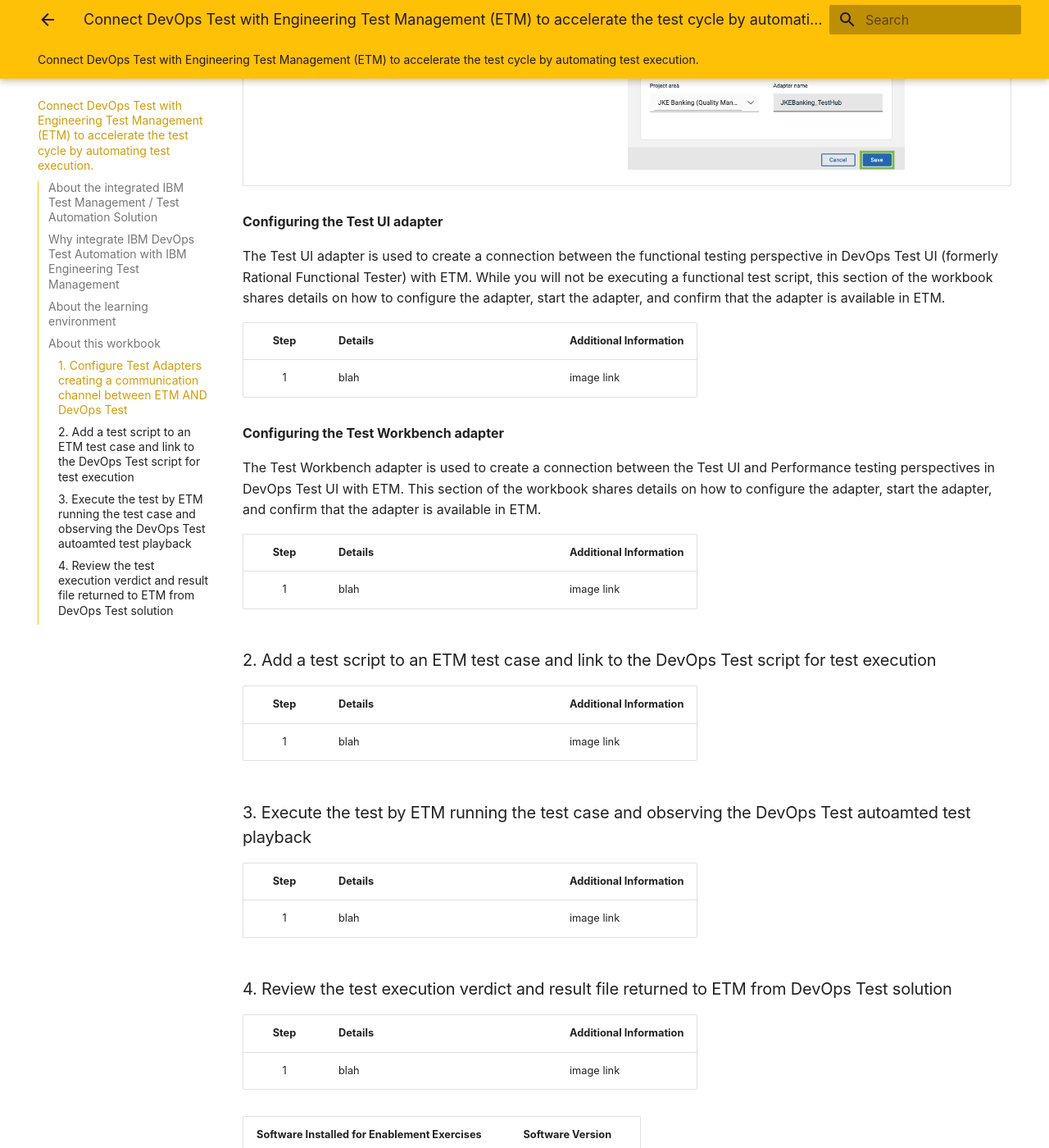
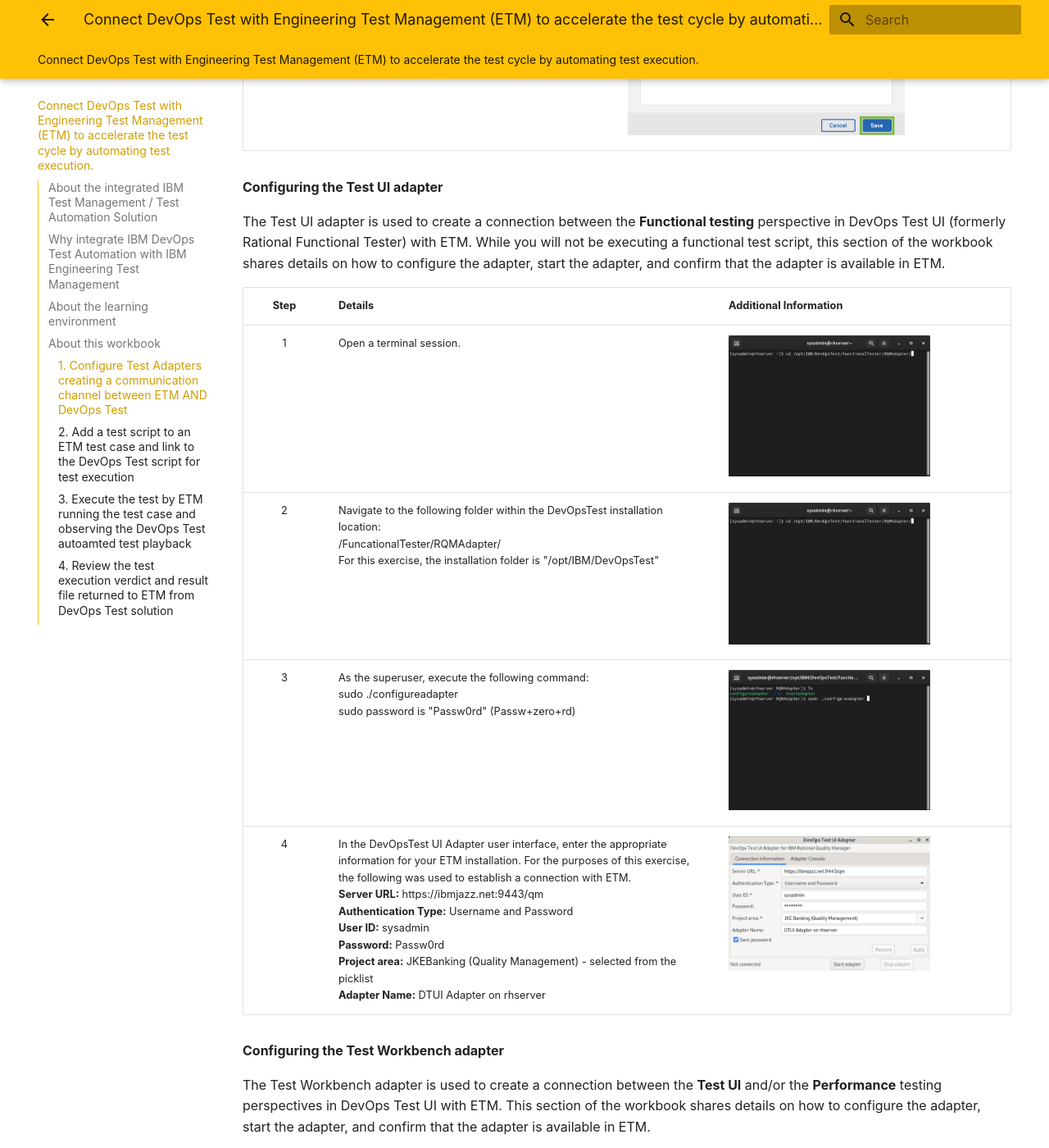
Before and after one commit to DevOpsAutomationLabs/Test_ELM, an MkDocs documentation site: the page built from docs/index.md, in a window 1280 px wide and 1400 px high, scrolled down 5164 px. Shown: the whole window at 82% size. Built offline with MkDocs 1.6.1 and Material for MkDocs 9.7.7, drawn with Linux system fonts in a browser that asks for light colours; some of the changed text lies outside the part shown.

Commit message:
Updates TestUI Adapter

```diff
--- a/docs/index.md
+++ b/docs/index.md
@@ -66,31 +66,34 @@
 
 **Configuring the DevOps Test Hub adapter**
 
-The Test Hub adapter is used to create a connection between DevOps Test Hub and ETM. As this learning environment does not have a Test Hub instance installed and running, **this section is purely informational**.
+The Test Hub adapter is used to create a connection between DevOps Test Hub and ETM. As this learning environment does not have a Test Hub instance installed and running, **this section is informational** sharing specifics on how to configure the adapter.
 
 | **Step** | <div style="width:250px">**Details**</div>  | **Additional Information** |
 |:-------------:|:------------- |:------------- |
 | 1 | Log in to Test Hub. | <img src="media/t1_1.png" alt="t1_1" style="width:75%; height:auto;"> |
 | 2 | Open the Test Project (e.g. JKEBanking) by clicking on the tile. | <img src="media/t1_2.png" alt="t1_2" style="width:75%; height:auto;"> |
-| 3 | Click **Manage>Integrations** from the left-hand navigation bar. | <img src="media/t1_3.png" alt="t1_3" style="width:40%; height:auto;"> |
+| 3 | Click **Manage > Integration** from the left-hand navigation bar. | <img src="media/t1_3.png" alt="t1_3" style="width:40%; height:auto;"> |
 | 4 | On the Integrations page, Click **Add IBM ETM Adapter** within the IBM Engineering Test Management (ETM) section. | <img src="media/t1_4.png" alt="t1_4" style="width:100%; height:auto;"> |
 | 5 | Enter the **ETM server URL**, **user name**, and **password**. | <img src="media/t1_5.png" alt="t1_5" style="width:75%; height:auto;"> |
 | 6 | Click **Validate**. | <img src="media/t1_6.png" alt="t1_6" style="width:75%; height:auto;"> |
 | 7 | Select **JKE Banking (Quality Management)** from the Project area list. | <img src="media/t1_7.png" alt="t1_7" style="width:50%; height:auto;"> |
-| 8 | Provide a meaningful name for the adapter to be displayed in ETM on the adapter console. | <img src="media/t1_8.png" alt="t1_8" style="width=25%; height:auto;"> |
+| 8 | Provide a meaningful name for the adapter to be displayed in ETM on the adapter console. | <img src="media/t1_8.png" alt="t1_8" style="width:50%; height:auto;"> |
 | 9 | Click **Save** when done.| <img src="media/t1_9.png" alt="t1_9" style="width:75%; height:auto;"> |
 
 **Configuring the Test UI adapter**
 
-The Test UI adapter is used to create a connection between the functional testing perspective in DevOps Test UI (formerly Rational Functional Tester) with ETM. While you will not be executing a functional test script, this section of the workbook shares details on how to configure the adapter, start the adapter, and confirm that the adapter is available in ETM.
+The Test UI adapter is used to create a connection between the **Functional testing** perspective in DevOps Test UI (formerly Rational Functional Tester) with ETM. While you will not be executing a functional test script, this section of the workbook shares details on how to configure the adapter, start the adapter, and confirm that the adapter is available in ETM.
 
 | **Step** | <div style="width:250px">**Details**</div>  | **Additional Information** |
 |:-------------:|:------------- |:------------- |
-| 1 | blah | image link |
+| 1 | Open a terminal session.  | <img src="media/t1_11.png" alt="t1_11" style="width:75%; height:auto;"> |
+| 2 | Navigate to the following folder within the DevOpsTest installation location: </br> <TestUI installation directory>/FuncationalTester/RQMAdapter/ </br> For this exercise, the installation folder is "/opt/IBM/DevOpsTest"  | <img src="media/t1_11.png" alt="t1_11" style="width:75%; height:auto;"> |
+| 3 | As the superuser, execute the following command: </br> sudo ./configureadapter</br> sudo password is "Passw0rd" (Passw+zero+rd) | <img src="media/t1_12.png" alt="t1_12" style="width:75%; height:auto;"> |
+| 4 | In the DevOpsTest UI Adapter user interface, enter the appropriate information for your ETM installation. For the purposes of this exercise, the following was used to establish a connection with ETM.</br>**Server URL:** https://ibmjazz.net:9443/qm</br>**Authentication Type:** Username and Password</br>**User ID:** sysadmin</br>**Password:** Passw0rd</br>**Project area:**  JKEBanking (Quality Management) - selected from the picklist</br>**Adapter Name:** DTUI Adapter on rhserver | <img src="media/t1_13.png" alt="t1_13" style="width:75%; height:auto;"> |
 
 **Configuring the Test Workbench adapter**
 
-The Test Workbench adapter is used to create a connection between the Test UI and Performance testing perspectives in DevOps Test UI with ETM. This section of the workbook shares details on how to configure the adapter, start the adapter, and confirm that the adapter is available in ETM.
+The Test Workbench adapter is used to create a connection between the **Test UI** and/or the **Performance** testing perspectives in DevOps Test UI with ETM. This section of the workbook shares details on how to configure the adapter, start the adapter, and confirm that the adapter is available in ETM.
 
 | **Step** | <div style="width:250px">**Details**</div>  | **Additional Information** |
 |:-------------:|:------------- |:------------- |
```
Also changed, not shown: docs/media/t1_10.png (added), docs/media/t1_11.png (added), docs/media/t1_12.png (added), docs/media/t1_13.png (added).
